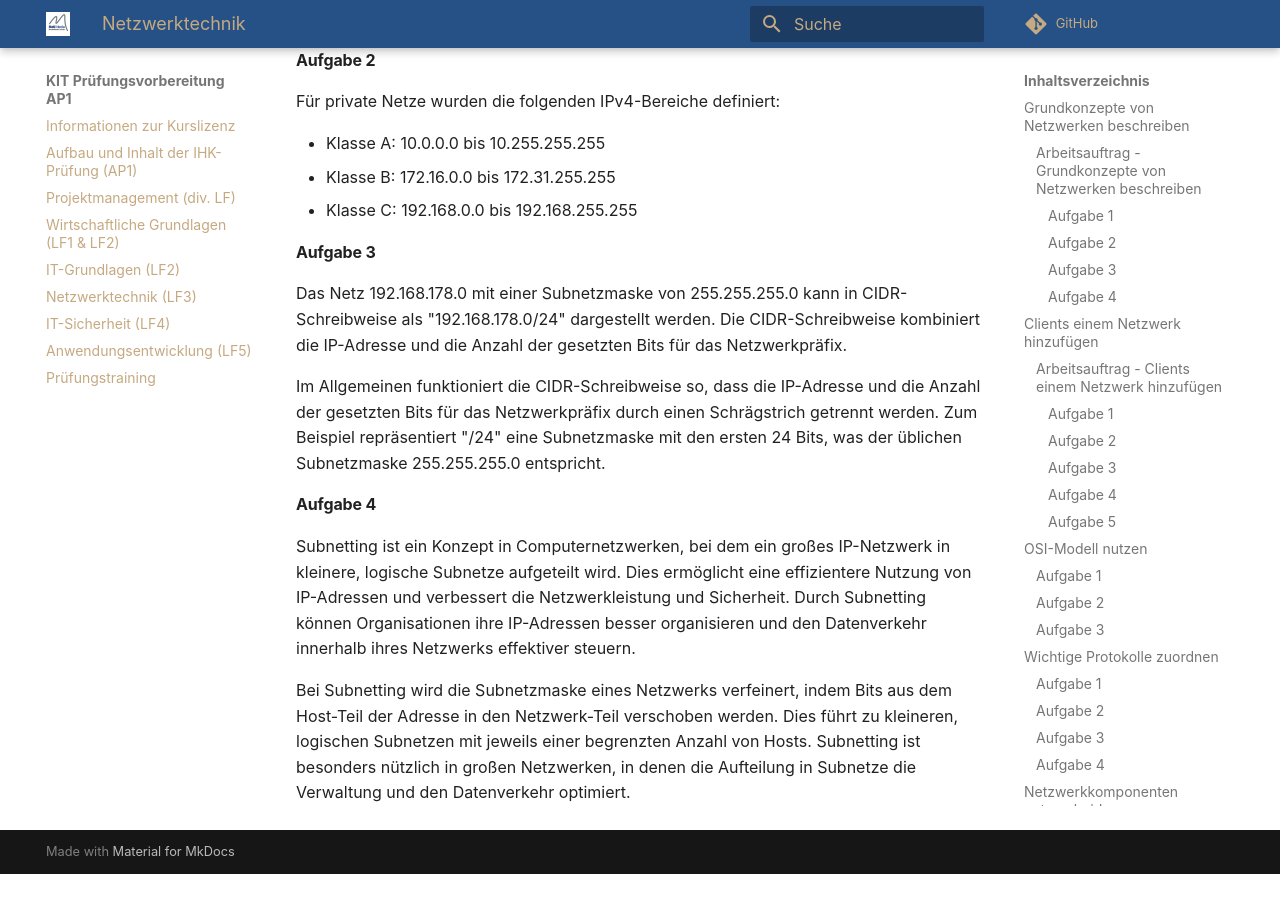
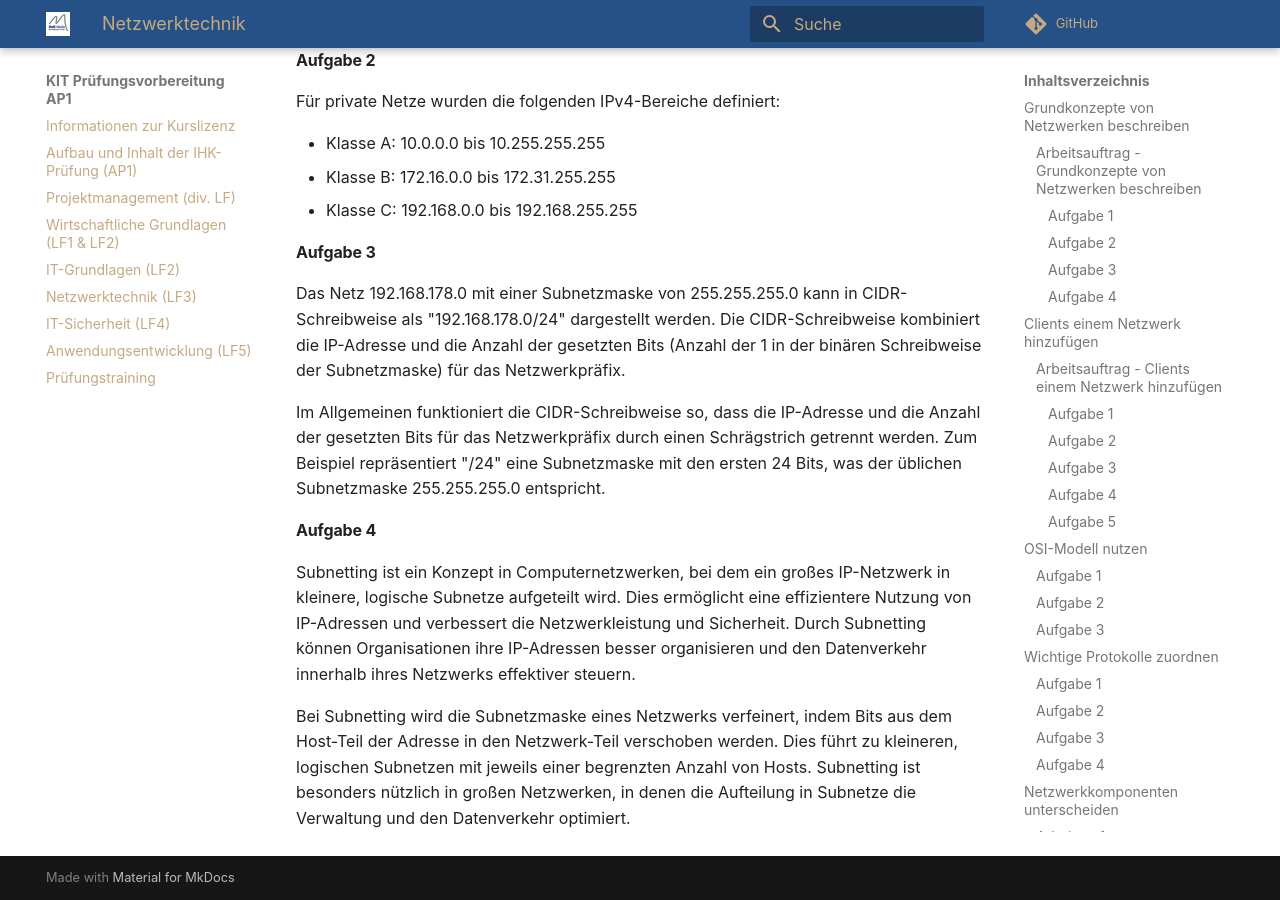
Before and after one commit to herr-nm/MMBbS_KIT_PVAP1, an MkDocs documentation site: the page built from docs/loesungen/04_netzwerktechnik_loesungen.md, in a window 1280 px wide and 900 px high, scrolled down 21354 px. Built offline with MkDocs 1.6.1 and Material for MkDocs 9.7.7, drawn with Linux system fonts in a browser that asks for light colours; comment, search, counter and statistics services are not loaded; before the commit the page ends 22228 px from its top, so only the background shows below that.

Commit message:
Netzwerke

```diff
--- a/docs/loesungen/04_netzwerktechnik_loesungen.md
+++ b/docs/loesungen/04_netzwerktechnik_loesungen.md
@@ -474,7 +474,7 @@ Für private Netze wurden die folgenden IPv4-Bereiche definiert:
 
 #### Aufgabe 3
 
-Das Netz 192.168.178.0 mit einer Subnetzmaske von 255.255.255.0 kann in CIDR-Schreibweise als "192.168.178.0/24" dargestellt werden. Die CIDR-Schreibweise kombiniert die IP-Adresse und die Anzahl der gesetzten Bits für das Netzwerkpräfix.
+Das Netz 192.168.178.0 mit einer Subnetzmaske von 255.255.255.0 kann in CIDR-Schreibweise als "192.168.178.0/24" dargestellt werden. Die CIDR-Schreibweise kombiniert die IP-Adresse und die Anzahl der gesetzten Bits (Anzahl der 1 in der binären Schreibweise der Subnetzmaske) für das Netzwerkpräfix.
 
 Im Allgemeinen funktioniert die CIDR-Schreibweise so, dass die IP-Adresse und die Anzahl der gesetzten Bits für das Netzwerkpräfix durch einen Schrägstrich getrennt werden. Zum Beispiel repräsentiert "/24" eine Subnetzmaske mit den ersten 24 Bits, was der üblichen Subnetzmaske 255.255.255.0 entspricht.
 
```
